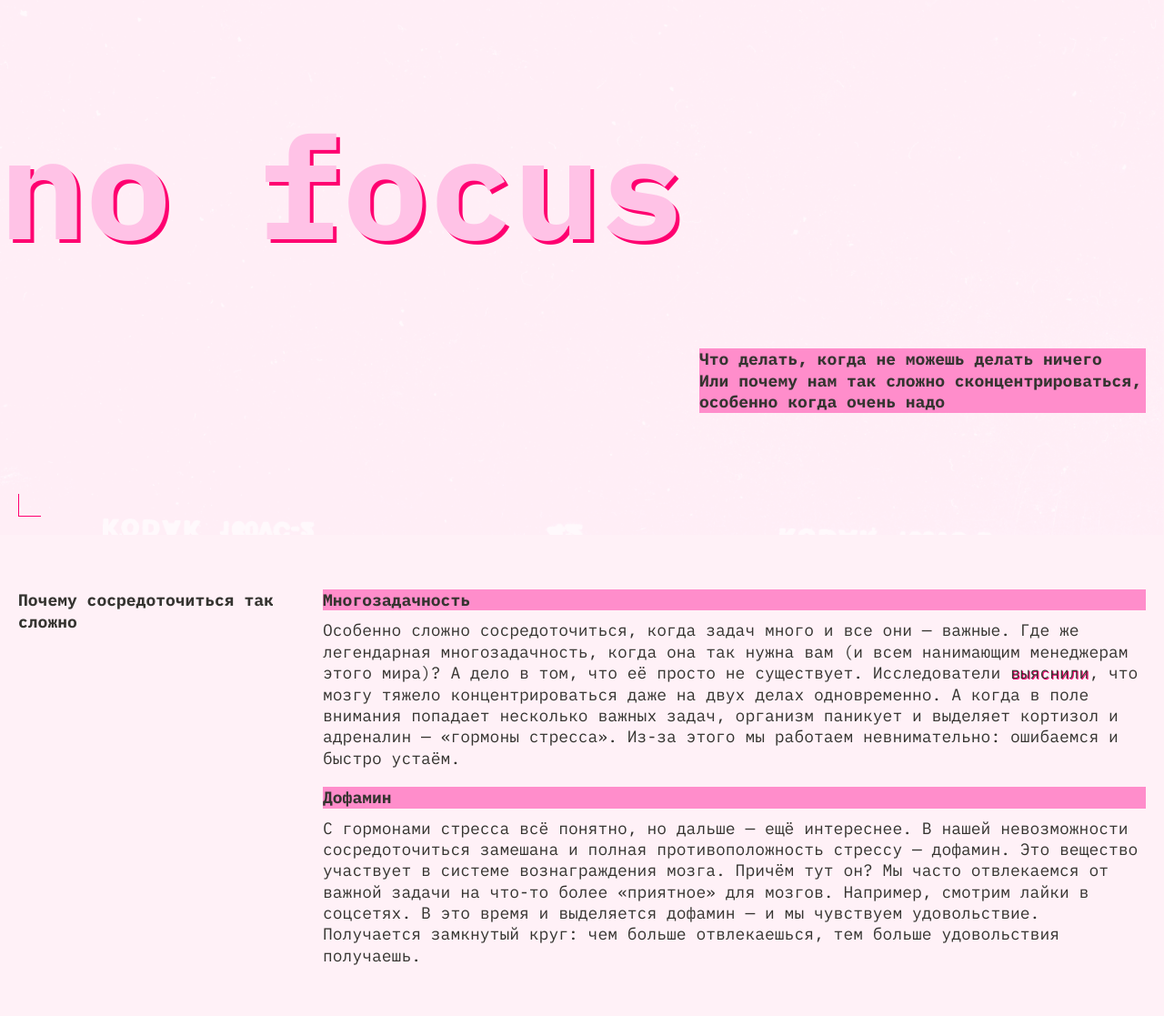
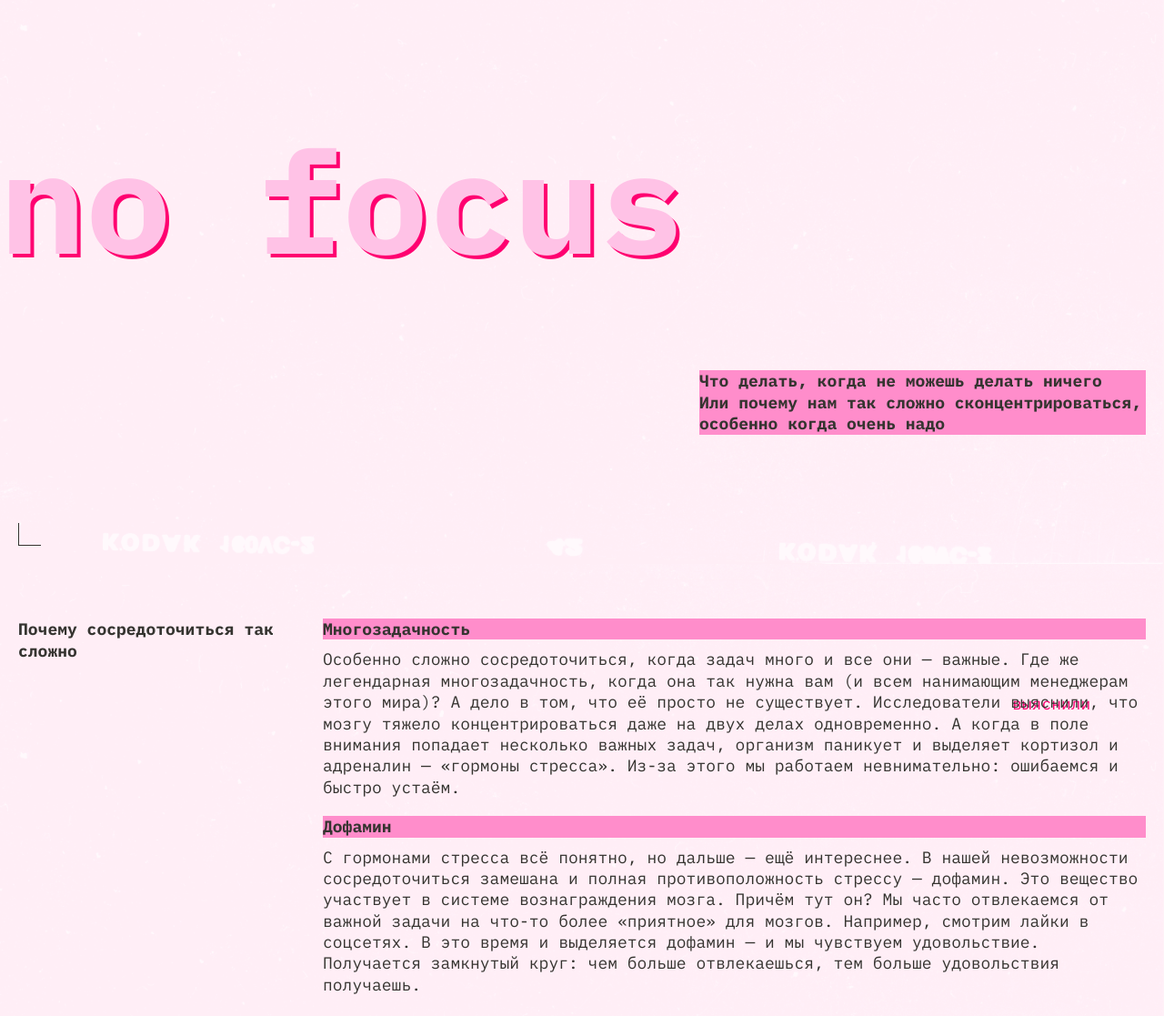
Before and after one commit to Whittnee/slozhno-sosredotochitsya, a plain HTML site: page index.html in a window 1280 px wide. Shown: the part 180-1297 px from the top of the page at 91% size. Drawn offline with Linux system fonts and the light colour scheme.

Commit message:
вторая итерация, исправил ошибки

```diff
--- a/index.html
+++ b/index.html
@@ -18,7 +18,7 @@
   </head>
   <body class="page">
     <header class="header decorated-zone">
-      <div class="header__rec" aria-hidden="true">REC</div>
+      <span class="header__rec" aria-hidden="true">REC</span>
       <nav class="header__theme-menu">
         <ul class="header__theme-menu-list">
           <li class="header__theme-menu-item">
@@ -56,7 +56,8 @@
         <h2 class="section__header section__why-header">
           Почему сосредоточиться так сложно
         </h2>
-        <div class="section_why-information">
+        <ul class="section_why-information">
+          <li>
             <article class="section__card">
               <h3 class="section__title title-decor">Многозадачность</h3>
               <p class="section__text">
@@ -77,26 +78,31 @@
                 ошибаемся и быстро устаём.
               </p>
             </article>
+          </li>
+          <li>
             <article class="section__card">
               <h3 class="section__title title-decor">Дофамин</h3>
               <p class="section__text">
                 С гормонами стресса всё понятно, но дальше — ещё интереснее. В
                 нашей невозможности сосредоточиться замешана и полная
                 противоположность стрессу — дофамин. Это вещество участвует в
-              системе вознаграждения мозга. Причём тут он? Мы часто отвлекаемся
-              от важной задачи на что-то более «приятное» для мозгов. Например,
-              смотрим лайки в соцсетях. В это время и выделяется дофамин — и мы
-              чувствуем удовольствие. Получается замкнутый круг: чем больше
-              отвлекаешься, тем больше удовольствия получаешь.
+                системе вознаграждения мозга. Причём тут он? Мы часто
+                отвлекаемся от важной задачи на что-то более «приятное» для
+                мозгов. Например, смотрим лайки в соцсетях. В это время и
+                выделяется дофамин — и мы чувствуем удовольствие. Получается
+                замкнутый круг: чем больше отвлекаешься, тем больше удовольствия
+                получаешь.
               </p>
             </article>
-        </div>
+          </li>
+        </ul>
       </section>
       <section class="section__what">
         <h2 class="section__header section__what-header">
           Что снижает концентрацию внимания?
         </h2>
-        <div class="section__what-information">
+        <ul class="section__what-information">
+          <li>
             <article class="section__card">
               <h3 class="section__title title-decor">Многозадачность</h3>
               <p class="section__text">
@@ -108,17 +114,21 @@
                 может не выдержать, если не давать ей отдохнуть.
               </p>
             </article>
+          </li>
+          <li>
             <article class="section__card">
               <h3 class="section__title title-decor">Еда</h3>
               <p class="section__text">
                 «Быстрые углеводы» — сахар, белый хлеб, сладости — молниеносно
-              доставляют в мозг энергию и помогают ему лучше работать. Но уходит
-              эта энергия также быстро, как и приходит. А мы в результате
-              попадаем на «углеводные качели»: как только действие «быстрых
-              углеводов» заканчивается, мы чувствуем усталость и сонливость. И
-              хотим ещё больше быстрых углеводов.
+                доставляют в мозг энергию и помогают ему лучше работать. Но
+                уходит эта энергия также быстро, как и приходит. А мы в
+                результате попадаем на «углеводные качели»: как только действие
+                «быстрых углеводов» заканчивается, мы чувствуем усталость и
+                сонливость. И хотим ещё больше быстрых углеводов.
               </p>
             </article>
+          </li>
+          <li>
             <article class="section__card">
               <h3 class="section__title title-decor">Гаджеты</h3>
               <p class="section__text">
@@ -126,12 +136,14 @@
                 наушниках — подкаст, а на компьютере фоном — ещё и видео с
                 забавными утятами. В результате мозг пытается переключиться с
                 одной задачи на другую — и просто не может. А чтобы вернуться к
-              состоянию полной концентрации, человеку в среднем нужно 20 минут.
-              Вот и получается, что чем больше времени мы проводим в гаджетах,
-              тем больше времени затем нужно, чтобы вернуться к работе.
+                состоянию полной концентрации, человеку в среднем нужно 20
+                минут. Вот и получается, что чем больше времени мы проводим в
+                гаджетах, тем больше времени затем нужно, чтобы вернуться к
+                работе.
               </p>
             </article>
-        </div>
+          </li>
+        </ul>
       </section>
       <section class="section__how">
         <h2 class="section__header section__how-header">
@@ -142,64 +154,81 @@
           <h3 class="section__heading title-decor">
             5 простых (на самом деле не очень) советов
           </h3>
+          <ul>
+            <li>
               <article class="section__card">
                 <h4 class="section__subtitle title-decor">
                   Представьте небо и облака
                 </h4>
                 <p class="section__text">
-              Или листья в ручье. Тут дело в лёгкой медитации, которая помогает
-              успокоиться. Ведь часто именно тревожные мысли о сложных задачах
-              как раз и мешают эти сложные задачи делать. В такие моменты можно
-              закрыть глаза и представить, что чистое небо — это вы, а облака —
-              тревожные мысли. И сколько бы их ни было — ясное небо всегда будет
-              где-то там, за тучами, и никуда не денется. Это упражнение поможет
-              вернуться в настоящий момент, а не волноваться о потенциальных
-              проблемах из будущего.
+                  Или листья в ручье. Тут дело в лёгкой медитации, которая
+                  помогает успокоиться. Ведь часто именно тревожные мысли о
+                  сложных задачах как раз и мешают эти сложные задачи делать. В
+                  такие моменты можно закрыть глаза и представить, что чистое
+                  небо — это вы, а облака — тревожные мысли. И сколько бы их ни
+                  было — ясное небо всегда будет где-то там, за тучами, и никуда
+                  не денется. Это упражнение поможет вернуться в настоящий
+                  момент, а не волноваться о потенциальных проблемах из
+                  будущего.
                 </p>
               </article>
+            </li>
+            <li>
               <article class="section__card">
                 <h4 class="section__subtitle title-decor">Включите музыку</h4>
                 <p class="section__text">
-              Но не любую, и не любимую. Любимая может быть связана с сильными
-              положительными эмоциями, которые тоже очень сильно отвлекают.
-              Подойдёт тихая, спокойная, умеренно-ритмичная. Можно вообще
-              попробовать включить плейлист в «белым шумом» или нейромузыкой.
+                  Но не любую, и не любимую. Любимая может быть связана с
+                  сильными положительными эмоциями, которые тоже очень сильно
+                  отвлекают. Подойдёт тихая, спокойная, умеренно-ритмичная.
+                  Можно вообще попробовать включить плейлист в «белым шумом» или
+                  нейромузыкой.
                 </p>
               </article>
+            </li>
+            <li>
               <article class="section__card">
                 <h4 class="section__subtitle title-decor">Прогуляйтесь</h4>
                 <p class="section__text">
-              Или даже пробегитесь. Лучше найти парк или лес: один эксперимент
+                  Или даже пробегитесь. Лучше найти парк или лес: один
+                  эксперимент
                   <a
                     class="text-shadow"
                     href="https://www.sciencedirect.com/science/article/abs/pii/S0272494415000328"
                     target="_blank"
                     >показал</a
-              >, что созерцание природы повышает концентрацию, в то время как
-              после просмотра городских пейзажей она наоборот понижается. Можно
-              совместить прогулку с физическими упражнениями или бегом — так в
-              мозг поступит ещё больше кислорода и он будет лучше работать. Но и
-              простая двадцатиминутная прогулка — тоже отличный вариант.
+                  >, что созерцание природы повышает концентрацию, в то время
+                  как после просмотра городских пейзажей она наоборот
+                  понижается. Можно совместить прогулку с физическими
+                  упражнениями или бегом — так в мозг поступит ещё больше
+                  кислорода и он будет лучше работать. Но и простая
+                  двадцатиминутная прогулка — тоже отличный вариант.
                 </p>
               </article>
+            </li>
+            <li>
               <article class="section__card">
                 <h4 class="section__subtitle title-decor">Хорошо ешьте</h4>
                 <p class="section__text">
                   Мы — не ваша бабушка, но это правда важно. Выбирайте продукты,
-              которые препятствуют резким скачкам сахара в крови. Например, с
-              высоким содержанием клетчатки: овощи, ягоды, бобовые (нут,
-              чечевица, фасоль), коричневый рис, хлеб из цельнозерновой пшеницы.
+                  которые препятствуют резким скачкам сахара в крови. Например,
+                  с высоким содержанием клетчатки: овощи, ягоды, бобовые (нут,
+                  чечевица, фасоль), коричневый рис, хлеб из цельнозерновой
+                  пшеницы.
                 </p>
               </article>
+            </li>
+            <li>
               <article class="section__card">
                 <h4 class="section__subtitle title-decor">Читайте</h4>
                 <p class="section__text">
                   Настоящие бумажные книги. Это правда помогает с концентрацией:
-              чтобы прочитать пост в соцсети, достаточно нескольких минут или
-              даже секунд. А вот интересная книга способна затянуть и на
+                  чтобы прочитать пост в соцсети, достаточно нескольких минут
+                  или даже секунд. А вот интересная книга способна затянуть и на
                   несколько часов и круто тренирует направленное внимание.
                 </p>
               </article>
+            </li>
+          </ul>
         </div>
       </section>
       <section class="section__photo">
--- a/styles/dark.css
+++ b/styles/dark.css
@@ -9,7 +9,7 @@
     Так стили написанные ниже будут иметь больший вес,
     чем стили в медиазапросе предпочтений пользователя
   */
-    --accent-color: #FF0070;
+    --accent-color: #ff0070;
     --bg-color: #000028;
     --title-color: #db00ff;
     --text-color: #f1b2ce;
--- a/styles/light.css
+++ b/styles/light.css
@@ -9,13 +9,13 @@
     Так стили написанные ниже будут иметь больший вес,
     чем стили в медиазапросе предпочтений пользователя
   */
-  --accent-color: #FF0070;
+  --accent-color: #ff0070;
   --bg-color: #fff1f7;
-  --title-color: #FFC2E6;
+  --title-color: #ffc2e6;
   --text-color: #353430;
   --button-color: #353430;
   --chapter-color: #353430;
-  --bg-chapter-color: #FF8DCB;
+  --bg-chapter-color: #ff8dcb;
   --button-hover-color: rgba(53, 52, 48, 0.40);
   --section-color: #353430;
   --bg-image: url(../images/cover-image-light.png);
@@ -23,13 +23,13 @@
 
 @media (prefers-color-scheme: light) {
   :root {
-    --accent-color: #FF0070;
+    --accent-color: #ff0070;
     --bg-color: #fff1f7;
-    --title-color: #FFC2E6;
+    --title-color: #ffc2e6;
     --text-color: #353430;
     --button-color: #353430;
     --chapter-color: #353430;
-    --bg-chapter-color: #FF8DCB;
+    --bg-chapter-color: #ff8dcb;
     --button-hover-color: rgba(53, 52, 48, 0.40);
     --section-color: #353430;
     --bg-image: url(../images/cover-image-light.png);
--- a/styles/style.css
+++ b/styles/style.css
@@ -2,8 +2,13 @@
 
 .page {
   /* сохраните в разметке и стилях класс page. На его основе работает скрипт. */
-  font-family: 'IBM Plex Mono';
+  font-family: 'IBM Plex Mono', monospace, sans-serif;
   background-color: var(--bg-color, #000028);
+  background-image: var(--bg-image, url(../images/cover-image-dark.png));
+  background-repeat: no-repeat;
+  background-position: center;
+  background-size: cover;
+  background-attachment: fixed;
 }
 
  /* header */
@@ -12,14 +17,11 @@
   position: relative;
   display: grid;
   grid-template-rows: 1fr auto 1fr;
+  height: 100vh;
+  min-height: 668px;
   margin-block-end: 39px;
   padding-inline-start: 10px;
   padding-inline-end: 10px;
-  background-image: var(--bg-image, url(../images/cover-image-dark.png));
-  background-repeat: no-repeat;
-  background-position: center;
-  background-size: cover;
-  height: 668px;
 }
 
 @media (width >= 768px) {
@@ -47,8 +49,8 @@
   position: absolute;
   top: 10px;
   right: 10px;
-  border-inline-end: 1px solid var(--accent-color, #FF0070);
-  border-block-start: 1px solid var(--accent-color, #FF0070);
+  border-inline-end: 1px solid var(--section-color, #ff0070);
+  border-block-start: 1px solid var(--section-color, #ff0070);
   inline-size: 25px;
   block-size: 25px;
 }
@@ -65,8 +67,8 @@
   position: absolute;
   bottom: 10px;
   left: 10px;
-  border-inline-start: 1px solid var(--accent-color, #FF0070);
-  border-block-end: 1px solid var(--accent-color, #FF0070);
+  border-inline-start: 1px solid var(--section-color, #ff0070);
+  border-block-end: 1px solid var(--section-color, #ff0070);
   inline-size: 25px;
   block-size: 25px;
 }
@@ -80,7 +82,7 @@
 
 .header__rec {
   position: absolute;
-  color: var(--accent-color, #FF0070);
+  color: var(--accent-color, #ff0070);
   font-weight: normal;
   font-size: 18px;
   text-transform: uppercase;
@@ -101,8 +103,8 @@
   width: 9px;
   height: 9px;
   border-radius: 50%;
-  box-shadow: 0 0 4px 2px var(--accent-color, #FF0070);
-  background-color: var(--accent-color, #FF0070);
+  box-shadow: 0 0 4px 2px var(--accent-color, #ff0070);
+  background-color: var(--accent-color, #ff0070);
   inset-inline-start: 40px;
   inset-block-start: 7px;
 }
@@ -113,7 +115,7 @@
   font-weight: bold;
   font-size: clamp(7.25rem, 7.0115rem + 1.0178vw, 7.5rem);
   line-height: 83%;
-  text-shadow: 4px 4px 0 var(--accent-color, #FF0070);
+  text-shadow: 4px 4px 0 var(--accent-color, #ff0070);
 }
 
 @media (width >= 768px) {
@@ -213,7 +215,7 @@
 
 .text-shadow {
   text-decoration: none;
-  text-shadow: 1px 1px 0 var(--accent-color, #ff0070);
+  text-shadow: 2px 2px 0 var(--accent-color, #ff0070);
   cursor: pointer;
 }
 
@@ -445,6 +447,7 @@
   position: relative;
   display: flex;
   justify-content: center;
+  height: 100vh;
   min-height: 668px;
 }
 
--- a/styles/variables.css
+++ b/styles/variables.css
@@ -4,7 +4,7 @@
 */
 
 :root {
-  --accent-color: #FF0070;
+  --accent-color: #ff0070;
   --bg-color: #000028;
   --title-color: #db00ff;
   --text-color: #f1b2ce;
```
Lines whose indentation alone changed are shown as unchanged.
